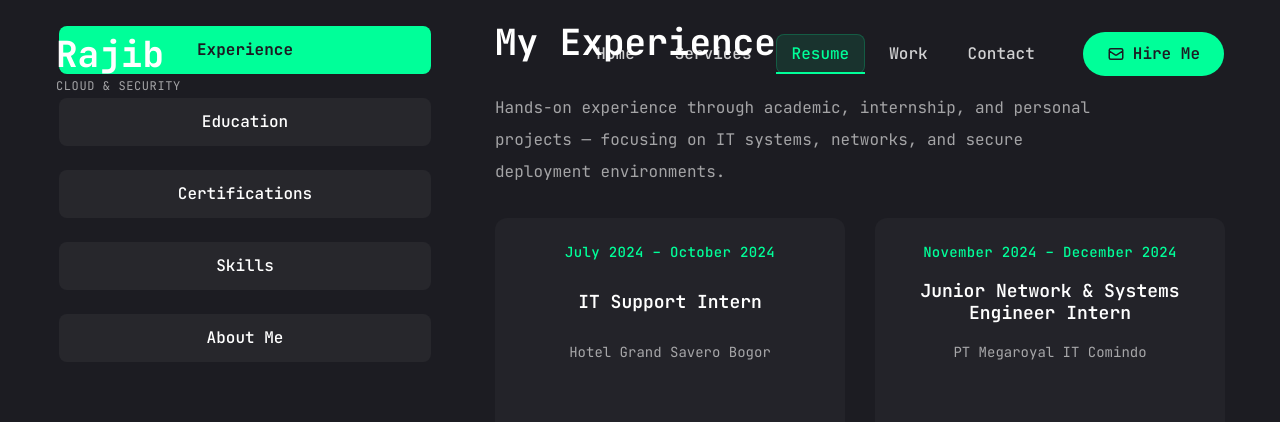
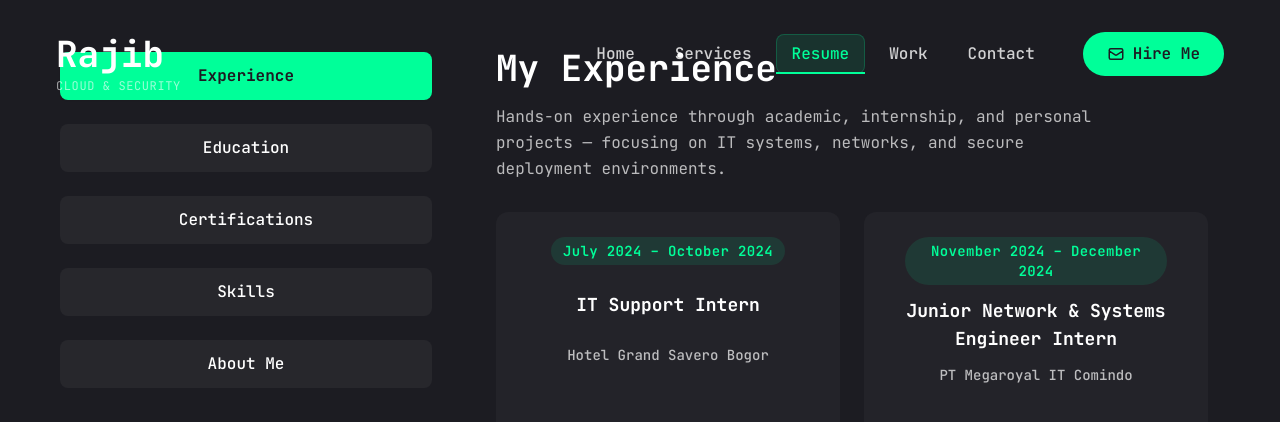
Before and after one commit to jbunnnn/rajib-portofolio, a Next.js app: page /resume in a window 1280 px wide. Shown: the top 422 px of the page. Built offline with nearby package versions, Linux system fonts and the light colour scheme.

Commit message:
Update logos and enhance Card component

```diff
--- a/app/resume/page.jsx
+++ b/app/resume/page.jsx
@@ -1,6 +1,7 @@
 "use client";
 
 import Image from "next/image";
+import { useState } from "react";
 import {
   FaLinux, FaPython, FaNetworkWired, FaCloud, FaLock, FaAws, FaDocker, FaGitAlt, FaMicrosoft
 } from "react-icons/fa";
@@ -76,7 +77,7 @@ const certifications = {
       institution: "Amazon Web Services (AWS)",
       degree: "AWS Cloud Architecting",
       duration: "2025",
-      logo: "/images/education/aws.png",
+      logo: "/images/education/aws-new.png",
     },
     {
       institution: "SEAMO SEAMOLEC",
@@ -88,19 +89,19 @@ const certifications = {
       institution: "Amazon Web Services (AWS)",
       degree: "AWS Cloud Academny Foundations",
       duration: "2025",
-      logo: "/images/education/aws.png",
+      logo: "/images/education/aws-new.png",
     },
     {
       institution: "Cisco Networking Academy (CCNAv7)",
       degree: "Switching, Routing, and Wireless Essentials",
       duration: "2024",
-      logo: "/images/education/cisco.png",
+      logo: "/images/education/cisco-new.png",
     },
     {
       institution: "Cisco Networking Academy (CCNAv7)",
       degree: "Introduction to Networks",
       duration: "2023",
-      logo: "/images/education/cisco.png",
+      logo: "/images/education/cisco-new.png",
     },
   ],
 };
@@ -133,12 +134,12 @@ const Resume = () => {
     <motion.div
       initial={{ opacity: 0 }}
       animate={{ opacity: 1, transition: { delay: 0.4, duration: 0.6, ease: "easeInOut" } }}
-      className="min-h-[80vh] flex items-center justify-center py-12 xl:py-0"
+      className="min-h-[80vh] flex items-center justify-center py-8 xl:py-12"
     >
-      <div className="container mx-auto">
-        <Tabs defaultValue="experience" className="flex flex-col xl:flex-row gap-[60px]">
+      <div className="container mx-auto px-4">
+        <Tabs defaultValue="experience" className="flex flex-col xl:flex-row gap-8 xl:gap-[60px]">
           {/* Sidebar Tabs */}
-          <TabsList className="flex flex-col w-full max-w-[380px] mx-auto xl:mx-0 gap-6">
+          <TabsList className="flex flex-col w-full max-w-[380px] mx-auto xl:mx-0 gap-3 xl:gap-6">
             <TabsTrigger value="experience">Experience</TabsTrigger>
             <TabsTrigger value="education">Education</TabsTrigger>
             <TabsTrigger value="certifications">Certifications</TabsTrigger>
@@ -195,22 +196,24 @@ const Resume = () => {
             {/* SKILLS */}
             <TabsContent value="skills" className="w-full h-full">
               <div className="flex flex-col gap-[30px] text-center xl:text-left">
-                <h3 className="text-4xl font-bold">{skills.title}</h3>
-                <p className="max-w-[600px] text-white/60 mx-auto xl:mx-0">
+                <div>
+                  <h3 className="text-3xl xl:text-4xl font-bold mb-4">{skills.title}</h3>
+                  <p className="max-w-[600px] text-white/70 mx-auto xl:mx-0 text-base">
                     {skills.description}
                   </p>
-                <ul className="grid grid-cols-2 sm:grid-cols-3 md:grid-cols-4 gap-4 xl:gap-[30px]">
+                </div>
+                <ul className="grid grid-cols-2 sm:grid-cols-3 md:grid-cols-4 gap-4 xl:gap-6">
                   {skills.skillList.map((skill, index) => (
                     <li key={index}>
                       <TooltipProvider delayDuration={100}>
                         <Tooltip>
-                          <TooltipTrigger className="w-full h-[150px] bg-[#232329] rounded-xl flex justify-center items-center group">
-                            <div className="text-6xl transition-all duration-300 group-hover:text-accent">
+                          <TooltipTrigger className="w-full h-[140px] xl:h-[150px] bg-[#232329] rounded-xl flex justify-center items-center group hover:bg-[#2b2b32] transition-all duration-300 border border-transparent hover:border-accent/20">
+                            <div className="text-5xl xl:text-6xl transition-all duration-300 group-hover:text-accent group-hover:scale-110">
                               {skill.icon}
                             </div>
                           </TooltipTrigger>
-                          <TooltipContent>
-                            <p className="capitalize">{skill.name}</p>
+                          <TooltipContent className="bg-[#1c1c22] border border-accent/20 px-4 py-2 rounded-lg shadow-xl z-50">
+                            <p className="capitalize text-sm font-medium text-white">{skill.name}</p>
                           </TooltipContent>
                         </Tooltip>
                       </TooltipProvider>
@@ -222,14 +225,31 @@ const Resume = () => {
 
             {/* ABOUT */}
             <TabsContent value="about" className="w-full">
-              <Section title={about.title} desc={about.description}>
+              <div className="flex flex-col gap-6 xl:gap-[30px] text-center xl:text-left">
+                <div>
+                  <h3 className="text-3xl xl:text-4xl font-bold mb-4">{about.title}</h3>
+                  <p className="max-w-[600px] text-white/70 mx-auto xl:mx-0 text-base leading-relaxed">{about.description}</p>
+                </div>
+
+                {/* Info Grid */}
+                <div className="grid grid-cols-1 md:grid-cols-2 gap-4 xl:gap-6 max-w-4xl mx-auto xl:mx-0">
                   {about.info.map((info, index) => (
-                  <li key={index} className="flex gap-2">
-                    <span className="font-bold text-accent">{info.fieldName}:</span>
-                    <span className="text-white/60">{info.fieldValue}</span>
-                  </li>
+                    <div
+                      key={index}
+                      className="bg-[#232329] p-5 xl:p-6 rounded-xl hover:bg-[#2b2b32] transition-all duration-300 border border-transparent hover:border-accent/10 hover:shadow-lg hover:shadow-accent/5 group"
+                    >
+                      <div className="flex flex-col gap-2">
+                        <span className="text-xs xl:text-sm font-semibold text-accent/80 uppercase tracking-wider group-hover:text-accent transition-colors duration-300">
+                          {info.fieldName}
+                        </span>
+                        <span className="text-base xl:text-lg font-medium text-white/90 group-hover:text-white transition-colors duration-300">
+                          {info.fieldValue}
+                        </span>
+                      </div>
+                    </div>
                   ))}
-              </Section>
+                </div>
+              </div>
             </TabsContent>
           </div>
         </Tabs>
@@ -240,42 +260,66 @@ const Resume = () => {
 
 // 🔹 Section Component
 const Section = ({ title, desc, children }) => (
-  <div className="flex flex-col gap-[30px] text-center xl:text-left">
-    <h3 className="text-4xl font-bold">{title}</h3>
-    <p className="max-w-[600px] text-white/60 mx-auto xl:mx-0">{desc}</p>
-    <ScrollArea className="h-[400px]">
-      <ul className="grid grid-cols-1 lg:grid-cols-2 gap-[30px]">{children}</ul>
+  <div className="flex flex-col gap-6 xl:gap-[30px] text-center xl:text-left">
+    <div>
+      <h3 className="text-3xl xl:text-4xl font-bold mb-4">{title}</h3>
+      <p className="max-w-[600px] text-white/70 mx-auto xl:mx-0 text-base leading-relaxed">{desc}</p>
+    </div>
+    <ScrollArea className="h-[450px] xl:h-[500px] pr-4">
+      <ul className="grid grid-cols-1 lg:grid-cols-2 gap-4 xl:gap-6">{children}</ul>
     </ScrollArea>
   </div>
 );
 
-// 🔹 CARD COMPONENT (Optimized with Next.js Image)
-const Card = ({ duration, title, subtitle, logo }) => (
-  <li className="bg-[#232329] min-h-[230px] py-6 px-10 rounded-xl flex flex-col justify-start items-center text-center gap-3 transition-all hover:scale-[1.02] hover:bg-[#2b2b32]">
-    {/* Logo with Next.js Image optimization */}
+// 🔹 CARD COMPONENT with Loading State
+const Card = ({ duration, title, subtitle, logo }) => {
+  const [imageLoaded, setImageLoaded] = useState(false);
+
+  return (
+    <li className="bg-[#232329] min-h-[230px] py-6 px-6 xl:px-10 rounded-xl flex flex-col justify-start items-center text-center gap-3 transition-all hover:scale-[1.02] hover:bg-[#2b2b32] hover:shadow-lg hover:shadow-accent/10 group border border-transparent hover:border-accent/10">
+      {/* Logo with Loading State */}
       {logo && (
-      <div className="relative flex items-center justify-center w-16 h-16 p-2 mb-2 rounded-lg bg-white/5 backdrop-blur-sm">
+        <div className="relative flex items-center justify-center w-20 h-20 mb-2 rounded-xl bg-gradient-to-br from-white/10 to-white/5 backdrop-blur-sm border border-white/10 overflow-hidden group-hover:shadow-lg group-hover:shadow-accent/20 transition-all duration-300">
+          {/* Loading Skeleton */}
+          {!imageLoaded && (
+            <div className="absolute inset-0 bg-gradient-to-r from-white/5 via-white/10 to-white/5 animate-pulse" />
+          )}
+
+          {/* Gradient Overlay */}
+          <div className="absolute inset-0 bg-gradient-to-br from-accent/0 to-accent/0 group-hover:from-accent/5 group-hover:to-accent/10 transition-all duration-300" />
+
+          {/* Image */}
+          <div className="relative w-full h-full p-3">
             <Image
               src={logo}
               alt={`${subtitle} logo`}
               fill
-          className="object-contain filter brightness-95"
-          sizes="64px"
+              className={`object-contain filter brightness-100 group-hover:brightness-110 group-hover:scale-110 transition-all duration-300 ${
+                imageLoaded ? 'opacity-100' : 'opacity-0'
+              }`}
+              sizes="80px"
+              onLoad={() => setImageLoaded(true)}
             />
+          </div>
         </div>
       )}
 
-    {/* Duration */}
-    <span className="text-sm font-medium tracking-wide text-accent">{duration}</span>
+      {/* Duration Badge */}
+      <span className="text-xs xl:text-sm font-semibold tracking-wide text-accent bg-accent/10 px-3 py-1 rounded-full group-hover:bg-accent/20 transition-all duration-300">
+        {duration}
+      </span>
 
       {/* Title */}
-    <h3 className="text-lg font-semibold leading-tight min-h-[56px] flex items-center">
+      <h3 className="text-base xl:text-lg font-bold leading-tight min-h-[56px] flex items-center group-hover:text-accent transition-colors duration-300">
         {title}
       </h3>
 
       {/* Subtitle */}
-    <p className="text-sm text-white/60">{subtitle}</p>
+      <p className="text-sm text-white/70 group-hover:text-white/90 transition-colors duration-300 font-medium">
+        {subtitle}
+      </p>
     </li>
   );
+};
 
 export default Resume;
```
Lines whose indentation alone changed are shown as unchanged.
